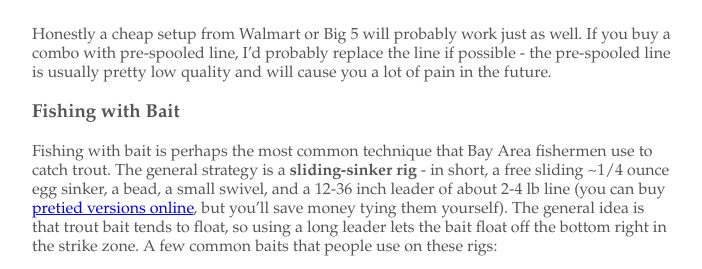
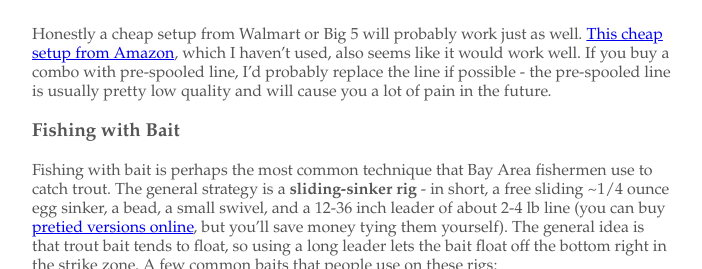
Before and after one commit to antiamoeba/fishoak, a Jekyll site: the page built from _fish/trout.md, in a window 1280 px wide and 900 px high, scrolled down 1395 px, cut to the strip 233-502 px from the top of the window. Shown: the whole strip, without its empty margins (288-990 px from the left). Built offline with Jekyll 4.4.1, drawn with Linux system fonts in a browser that asks for light colours.

Commit message:
another link

```diff
--- a/_fish/trout.md
+++ b/_fish/trout.md
@@ -46,7 +46,7 @@ If you want some specific recommendations:
 </div>
 </div>
 
-Honestly a cheap setup from Walmart or Big 5 will probably work just as well. If you buy a combo with pre-spooled line, I'd probably replace the line if possible - the pre-spooled line is usually pretty low quality and will cause you a lot of pain in the future.
+Honestly a cheap setup from Walmart or Big 5 will probably work just as well. <a href="https://amzn.to/3cV7Xno">This cheap setup from Amazon</a>, which I haven't used, also seems like it would work well. If you buy a combo with pre-spooled line, I'd probably replace the line if possible - the pre-spooled line is usually pretty low quality and will cause you a lot of pain in the future.
 
 ### Fishing with Bait
 
```
